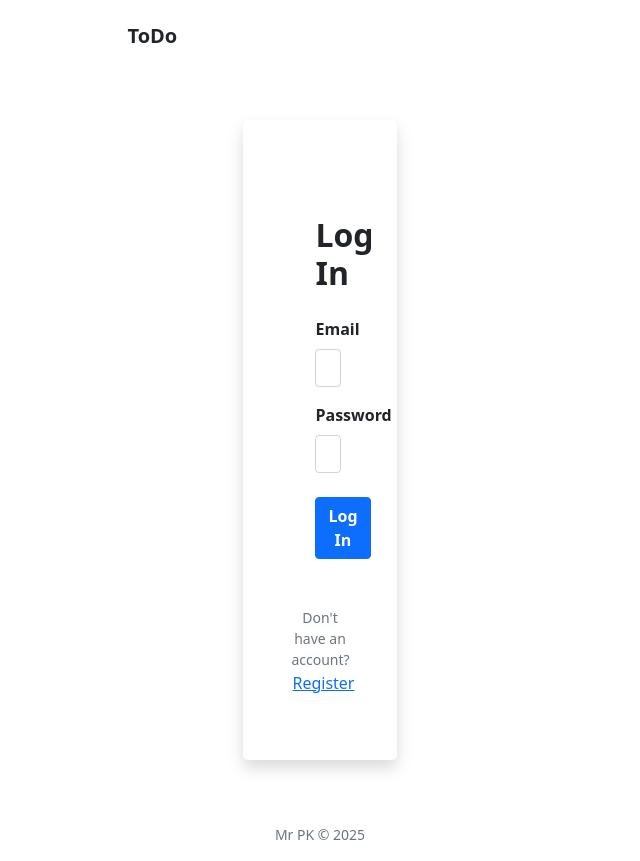
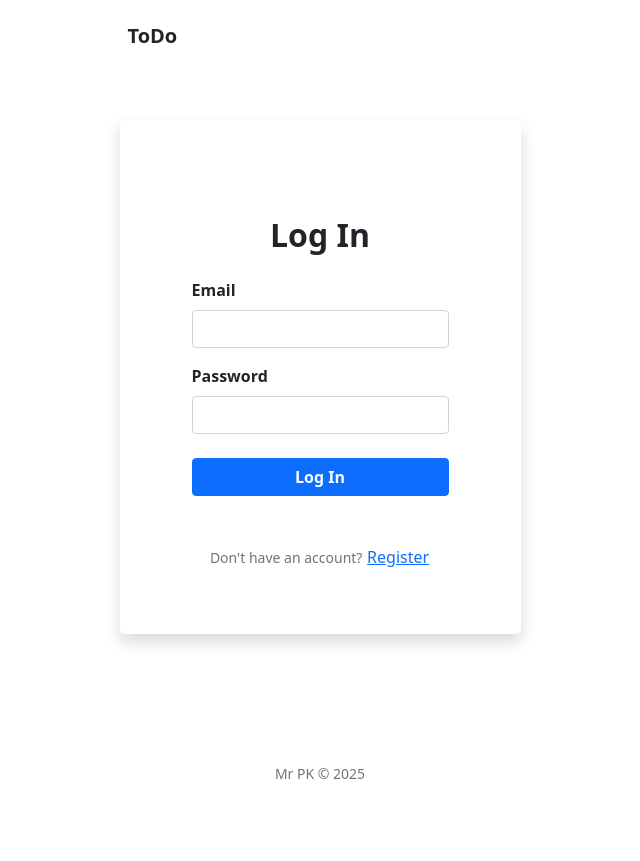
Before and after one commit to ThePremkumar/todo-frontend, a React (Vite) app: page / in a window 1280 px wide. Shown: the whole page, without its empty margins (320-960 px from the left). After the commit the page ends 800 px from the top, so only its background shows below. Built offline with nearby package versions, Linux system fonts and the light colour scheme.

Commit message:
update login and register layout

```diff
--- a/src/App.jsx
+++ b/src/App.jsx
@@ -14,15 +14,15 @@ const AppContent = () => {
   return (
     <div className="d-flex flex-column min-vh-100">
       <Header />
-      <main className="flex-grow-1 container py-5">
+      <main className="flex-grow-1 container py-5 d-flex justify-content-center align-items-start">
         {currentUser ? (
           <TaskProvider>
             <TaskDashboard />
           </TaskProvider>
         ) : (
           <div className="row justify-content-center">
-            <div className="col-12 col-sm-10 col-md-8 col-lg-6 col-xl-5">
-              <div className="bg-white p-4 p-md-5 rounded-3 shadow">
+            <div className="col-12 col-sm-10 col-md-8 col-lg-6 col-xl-5 w-100">
+              <div className="bg-white p-4 p-md-5 rounded-3 shadow ">
                 {showRegister ? (
                   <>
                     <RegisterForm />
```
